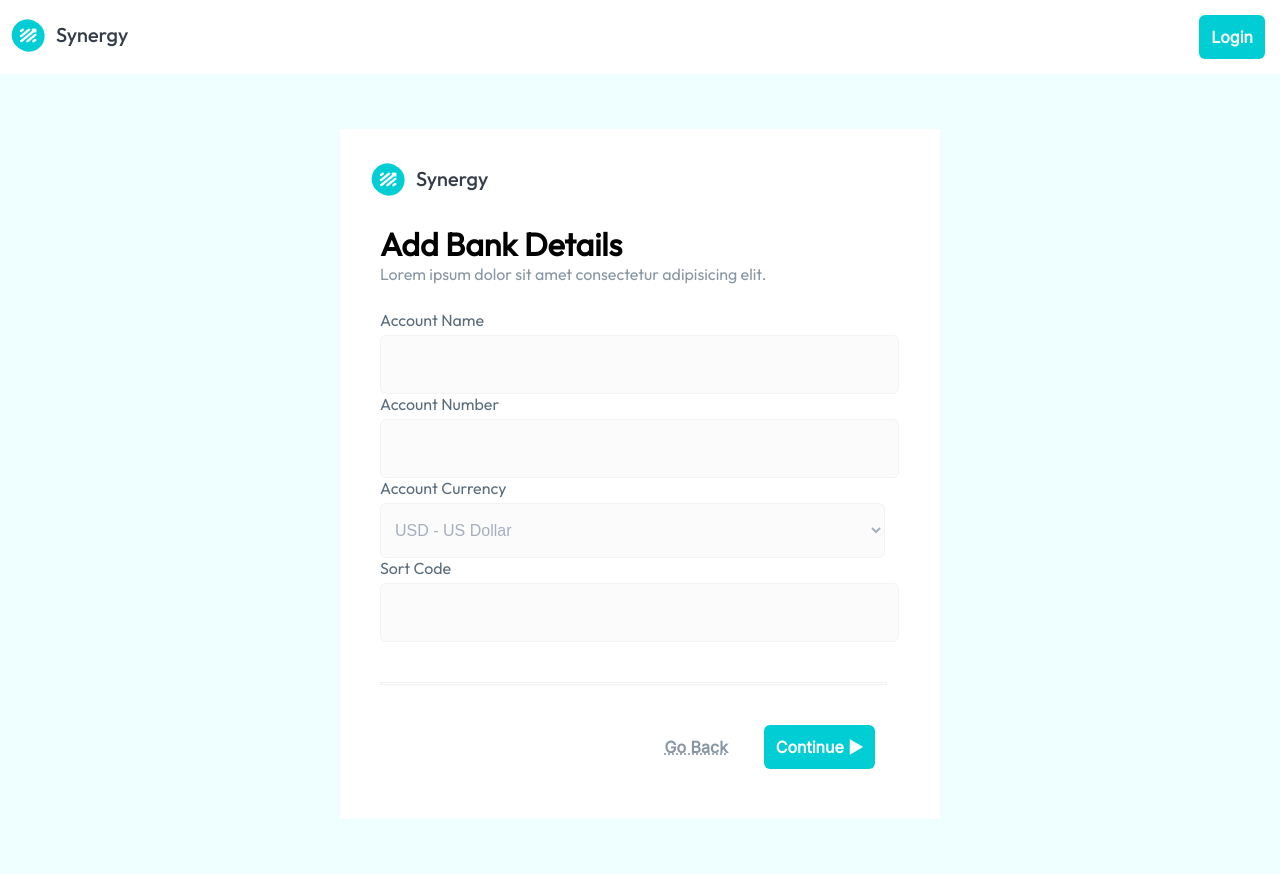
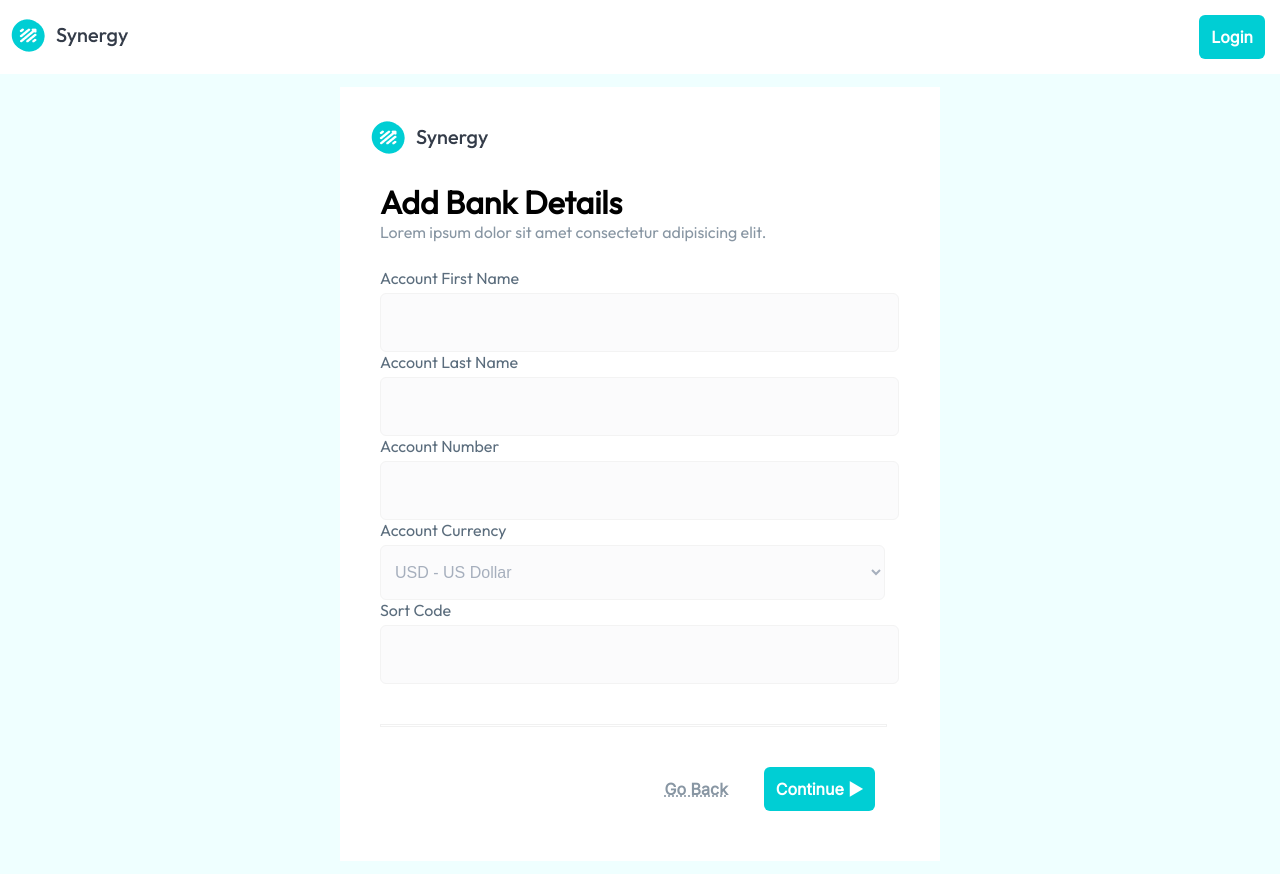
Before and after one commit to nology-tech/synergy, a React (Create React App) app: page /bankdetails in a window 1280 px wide. Built offline with nearby package versions, Linux system fonts and the light colour scheme.

Commit message:
E2E integration From UI->Rest Service->Database

```diff
--- a/src/App.jsx
+++ b/src/App.jsx
@@ -2,7 +2,7 @@ import { useState } from "react";
 import React from "react";
 
 import "./App.scss";
-import { BrowserRouter as Router, Routes, Route } from "react-router-dom";
+import { BrowserRouter as Router, Routes, Route, redirect } from "react-router-dom";
 import SignUpMain from "./components/SignUp/SignUpMain";
 import ForgottenPassword from "./components/ForgottenPassword/ForgottenPassword";
 import LoginFlowChangePsw from "./components/LoginFlowChangePsw/LoginFlowChangePsw";
@@ -22,8 +22,9 @@ import Search from "./components/Search/Search";
 
 const App = () => {
   //user Information
-  const [email, setEmail] = useState("");
-  const [accountName, setAccountName] = useState("");
+  const [userEmail, setEmail] = useState("");
+  const [accountFirstName, setAccountFirstName] = useState("");
+  const [accountLastName, setAccountLastName] = useState("");
   const [validEmail, setValidEmail] = useState(false);
   const [username, setUserName] = useState("Samantha Brooks"); //shall be replaced by a function on login
   const [accountNum, setAccountNum] = useState("123456789"); // shall be replaced by a function on login
@@ -44,18 +45,18 @@ const App = () => {
   const [city, setCity] = useState("");
   const [postcode, setPostcode] = useState("");
 
-  const [account, setAccount]=useState({userID:"",
-  firstName:"",
-  lastName:"",
-  email:"",
-  address_houseNum:"",
-  address_streetName:"",
-  address_city:"",
-  address_state:"",
-  address_postCode:"",
-  contactFlag: 0
-}
-)
+//   const [account, setAccount]=useState({userID:"",
+//   firstName:"",
+//   lastName:"",
+//   email:"",
+//   address_houseNum:"",
+//   address_streetName:"",
+//   address_city:"",
+//   address_state:"",
+//   address_postCode:"",
+//   contactFlag: 0
+// }
+// )
 
   // Handling the street name input field change
   const handleStreetName = (e) => {
@@ -107,9 +108,16 @@ const App = () => {
   };
 
 // Handling the account name input field change
-const handleAccountName = (e) => {
+const handleAccountFirstName = (e) => {
   e.preventDefault();
-  setAccountName(e.target.value.toString());
+  setAccountFirstName(e.target.value.toString());
+};
+
+
+// Handling the account name input field change
+const handleAccountLastName = (e) => {
+  e.preventDefault();
+  setAccountLastName(e.target.value.toString());
 };
 
   // this handle reads the search text
@@ -118,32 +126,37 @@ const handleAccountName = (e) => {
     setSearchTerm(cleanInput);
   };
 
-  const handleCreateAccount = () => {
-    setAccount({
-      firstName:accountName,
-      lastName:"",
-      email:email,
-      address_houseNum:houseNum,
-      address_streetName:streetName,
-      address_city:city,
-      address_state:"NY",
-      address_postCode:postcode,
-      contactFlag: 0
-    });
+  const handleCreateAccount = (e) => {
+
+    // setAccount();
     postCreateAccount()
 
   };
 
   const postCreateAccount=()=>{
-    fetch('http://localhost:8080/createContact', {
+    console.log(userEmail)
+    fetch('http://localhost:8080/users', {
       method: 'POST',
       headers: {
         'Content-Type': 'application/json'
       },
-      body: JSON.stringify(account)
+      body: JSON.stringify({
+        userID: "",
+        firstName:accountFirstName,
+        lastName:accountLastName,
+        email:userEmail,
+        address_houseNum:houseNum,
+        address_streetName:streetName,
+        address_city:city,
+        address_state:"NY",
+        address_postCode:postcode,
+        contactFlag: 0
+      })
     })
     .then((response) => response.json())
-    .then((json => console.log(json)))
+    .then((json => {
+      console.log(json)
+    }))
     .catch(err => console.log(err))
   }
 
@@ -153,13 +166,15 @@ const handleAccountName = (e) => {
         <Routes>
           <Route path="/" element={<LandingMain />} />
           <Route path="/signup" element={<SignUpMain
-          email={email}
+          email={userEmail}
           handleEmail={handleEmail}
           validEmail={validEmail}
           />} />
           <Route path="/bankdetails" element={<BankDetails
-            accountName={accountName}
-            handleAccountName={handleAccountName}
+            accountFirstName={accountFirstName}
+            handleAccountFirstName={handleAccountFirstName}
+            accountLastName={accountLastName}
+            handleAccountLastName={handleAccountLastName}
           />} />
           <Route path="/billingaddress" element={<BillingAddress
             houseNum={houseNum}
@@ -174,12 +189,12 @@ const handleAccountName = (e) => {
           />} />
           <Route path="/forgotten-password" element={<ForgottenPassword />} />
           <Route path="/change-password" element={<LoginFlowChangePsw />} />
-          <Route path="/wallet" element={<Wallet />} />
+          <Route path="/wallet" element={<Wallet accountFirstName={accountFirstName} accountLastName = {accountLastName}/>} />
           <Route path="/contacts" element={<ContactAdd />} />
           <Route path="/liverates" element={<LiveRates />} />
           <Route path="/signin" element={<LoginFlowWelcome />} />
-          <Route path="/userprofile" element={<Wallet />} />
-          <Route path="/dashboard" element={<Wallet />} />
+          <Route path="/userprofile" element={<Wallet accountFirstName={accountFirstName} accountLastName = {accountLastName}/>} />
+          <Route path="/dashboard" element={<Wallet accountFirstName={accountFirstName} accountLastName = {accountLastName}/>} />
           <Route path="/home" element={<LandingMain />}></Route>
           <Route path="/features" element={<LandingMain />}></Route>
           <Route path="/about" element={<LandingMain />}></Route>
--- a/src/components/DashboardHeader/DashboardHeader.jsx
+++ b/src/components/DashboardHeader/DashboardHeader.jsx
@@ -5,10 +5,11 @@ import chevron from "../../assets/images/charm_chevron-down.png";
 import { Link } from "react-router-dom";
 
 
-const DashboardHeader = () => {
+const DashboardHeader = (props) => {
+  const {accountFirstName, accountLastName}=props;
 
     let profileImg = profile;
-    let profileName = "Samantha Brooks";
+    let profileName = accountFirstName + " " + accountLastName;
     const downImg = chevron;
 
   return (
--- a/src/containers/BankDetails/BankDetails.jsx
+++ b/src/containers/BankDetails/BankDetails.jsx
@@ -8,7 +8,7 @@ import Button from "../../components/Button/Button";
 import currency from "../../data/currency.js";
 
 const BankDetails = (props) => {
-  const {accountName, handleAccountName}=props;
+  const {accountFirstName, handleAccountFirstName, accountLastName, handleAccountLastName}=props;
   const [accountNum, setAccountNum] = useState();
   const [accountCurr, setAccountCurr] = useState();
   const [sortCode, setSortCode] = useState("");
@@ -51,11 +51,21 @@ const BankDetails = (props) => {
             <form className="bankDetailsForm">
               {/* Labels and inputs for form data */}
               <div className="bankDetailsForm__div">
-                <label>Account Name</label>
+                <label>Account First Name</label>
                 <input
-                  onChange={handleAccountName}
+                  onChange={handleAccountFirstName}
                   className="input"
-                  value={accountName}
+                  value={accountFirstName}
+                  type="text"
+                />
+              </div>
+               {/* Labels and inputs for form data */}
+               <div className="bankDetailsForm__div">
+                <label>Account Last Name</label>
+                <input
+                  onChange={handleAccountLastName}
+                  className="input"
+                  value={accountLastName}
                   type="text"
                 />
               </div>
@@ -94,7 +104,7 @@ const BankDetails = (props) => {
                   </button>
                 </Link>
                 <Link to="/billingaddress">
-                {console.log(accountName)}
+                {console.log(accountFirstName)}
                   <Button
                     buttonStyle={"btn button-blue"}
                     buttonType={"submit"}
--- a/src/containers/BillingAddress/BillingAddress.jsx
+++ b/src/containers/BillingAddress/BillingAddress.jsx
@@ -67,7 +67,7 @@ const BillingAddress = (props) => {
                     Go Back
                   </button>
                 </Link>
-                <Link to="/wallet">
+                <Link to="/dashboard">
                     <Button buttonStyle={"btn button-blue billingAddressForm__btn"} buttonText={"Create Account"} onClick={handleCreateAccount}/>
                 </Link>
                 {/* <button className="billingAddressForm__btn" type="submit">
--- a/src/containers/CreateAccount/CreateAccount.jsx
+++ b/src/containers/CreateAccount/CreateAccount.jsx
@@ -9,25 +9,17 @@ import { faPlay } from "@fortawesome/free-solid-svg-icons";
 import { FontAwesomeIcon } from "@fortawesome/react-fontawesome";
 import synergyLogo from "../../assets/images/synergy_main_logo.png";
 
-const CreateAccount = () => {
-  const [email, setEmail] = useState("");
+const CreateAccount = (props) => {
+  const {email, handleEmail, validEmail} =props;
   const [password, setPassword] = useState("");
   const [confirmedPassword, setConfirmedPassword] = useState("");
   const [passwordType, setPasswordType] = useState("password");
   const [ConfirmedPasswordType, setConfirmedPasswordType] = useState("password");
 
-  const [validEmail, setValidEmail] = useState(false);
+  // const [validEmail, setValidEmail] = useState(false);
   const [validPassword, setValidPassword] = useState(false);
   const [validConfirmedPassword, setValidConfirmedPassword] = useState(false);
 
-  // Handling the email input field change
-  const handleEmail = (e) => {
-    e.preventDefault();
-    const tempEmail = e.target.value.toString();
-    setEmail(tempEmail);
-    // calls the validateEmail function and sets the boolean flag
-    validateEmail(tempEmail) ? setValidEmail(true) : setValidEmail(false);
-  };
 
   // Handling the password input field change
   const handlePassword = (e) => {
@@ -48,10 +40,6 @@ const CreateAccount = () => {
       : setValidConfirmedPassword(false);
   };
 
-  // validates whether the email address contains @
-  const validateEmail = (email) => {
-    return email.toString().includes("@");
-  };
 
   // validates whether the password contains 8 chars and 1 uppercase letter
   const validatePassword = (password) => {
--- a/src/containers/Wallet/Wallet.jsx
+++ b/src/containers/Wallet/Wallet.jsx
@@ -9,13 +9,15 @@ import "../../assets/sass/_dashboard.scss"
 import UserContacts from '../../components/UserContacts/UserContacts';
 import "./Wallet.scss"
 
-const Wallet = () => {
+const Wallet = (props) => {
+
+  const {accountFirstName, accountLastName}=props;
   const [walletOn, setWalletOn] = useState(true);
   return (
     <div className="dashboardPage wallet-page">
       <NavMenu />
       <div className="dashboardPage__right">
-        <DashboardHeader />
+        <DashboardHeader accountFirstName={accountFirstName} accountLastName = {accountLastName}/>
         <div className="wallet-page__main">
           <div className="greeting__firstName">
             <h2>
```
